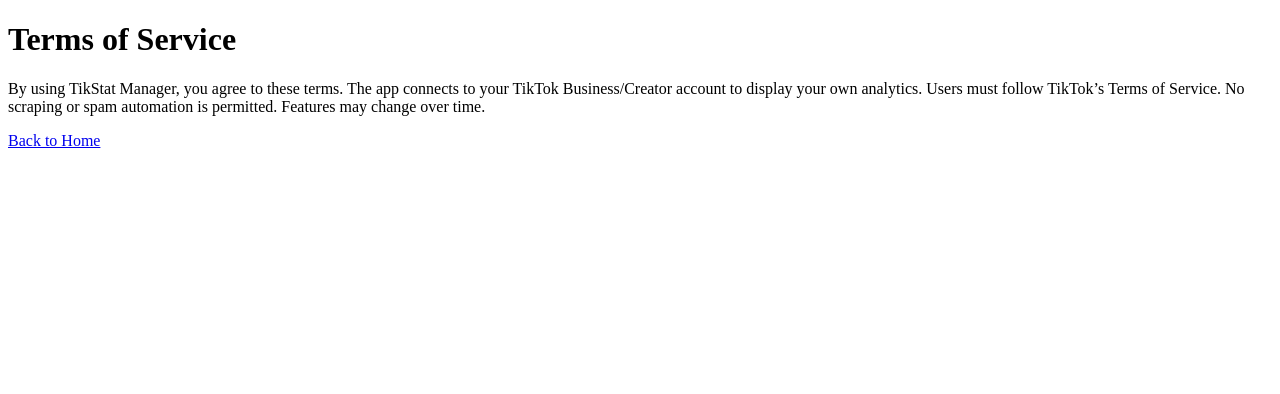
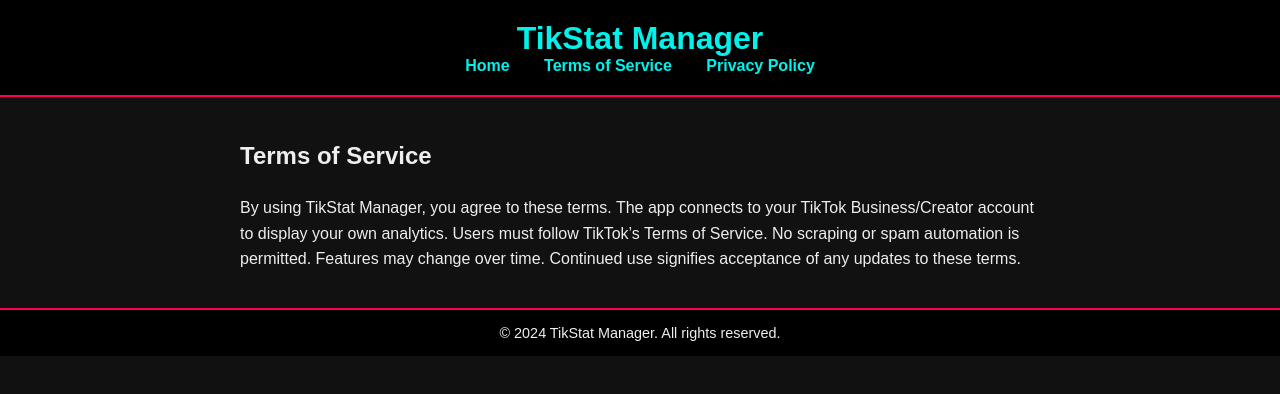
Before and after one commit to Summaw/tikstat-site, a plain HTML site: page terms.html in a window 1280 px wide. Drawn offline with Linux system fonts and the light colour scheme.

Commit message:
Update terms.html

```diff
--- a/terms.html
+++ b/terms.html
@@ -1,11 +1,34 @@
 <!DOCTYPE html>
-<html>
+<html lang="en">
 <head>
+  <meta charset="UTF-8" />
+  <meta name="viewport" content="width=device-width, initial-scale=1.0" />
   <title>Terms of Service - TikStat Manager</title>
+  <style>
+    body { font-family: Arial, sans-serif; margin: 0; padding: 0; background-color: #111; color: #eee; }
+    header { background-color: #000; padding: 20px; text-align: center; border-bottom: 2px solid #ff0050; }
+    header h1 { margin: 0; color: #00f2ea; }
+    nav a { margin: 0 15px; color: #00f2ea; text-decoration: none; font-weight: bold; }
+    nav a:hover { text-decoration: underline; }
+    main { padding: 20px; max-width: 800px; margin: auto; line-height: 1.6; }
+    footer { text-align: center; padding: 15px; background-color: #000; border-top: 2px solid #ff0050; font-size: 0.9em; }
+  </style>
 </head>
 <body>
-  <h1>Terms of Service</h1>
-  <p>By using TikStat Manager, you agree to these terms. The app connects to your TikTok Business/Creator account to display your own analytics. Users must follow TikTok’s Terms of Service. No scraping or spam automation is permitted. Features may change over time.</p>
-  <a href="index.html">Back to Home</a>
+  <header>
+    <h1>TikStat Manager</h1>
+    <nav>
+      <a href="index.html">Home</a>
+      <a href="terms.html">Terms of Service</a>
+      <a href="privacy.html">Privacy Policy</a>
+    </nav>
+  </header>
+  <main>
+    <h2>Terms of Service</h2>
+    <p>By using TikStat Manager, you agree to these terms. The app connects to your TikTok Business/Creator account to display your own analytics. Users must follow TikTok’s Terms of Service. No scraping or spam automation is permitted. Features may change over time. Continued use signifies acceptance of any updates to these terms.</p>
+  </main>
+  <footer>
+    &copy; 2024 TikStat Manager. All rights reserved.
+  </footer>
 </body>
 </html>
```
